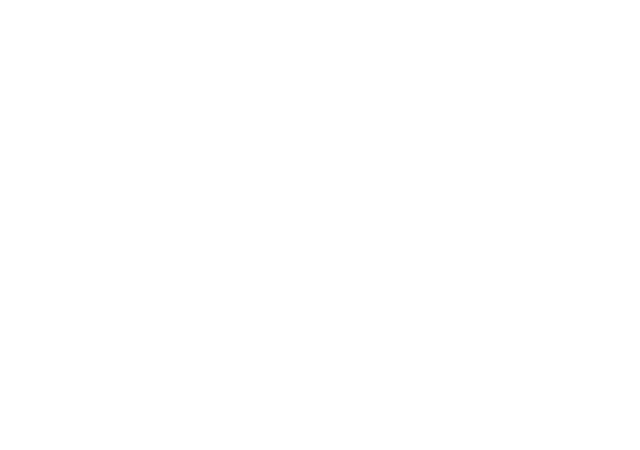
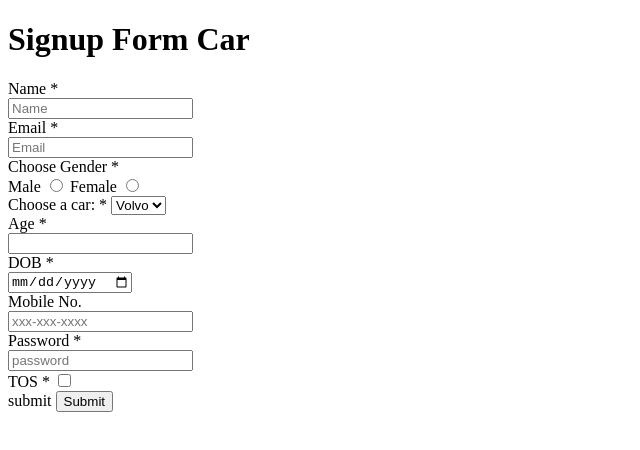
Before and after one commit to acciojob/signup-form-car-Maijuddin, a website: page main.html in a window 1280 px wide. Shown: the whole page, without its empty margins (0-640 px from the left). Drawn offline with Linux system fonts and the light colour scheme.

Commit message:
created a submission

```diff
--- a/main.html
+++ b/main.html
@@ -1,16 +1,86 @@
 <!DOCTYPE html>
+    <html >
+        <div class="container">
+    <title>Signup Form Car</title>
+    <head>
 
-<html>
+        <h1 id="H1">Signup Form Car</h1>
+        <link rel="stylesheet" href="styles.css">
+    </head>
+    <body>
+        <form action="/submit-form.php" method="post">
 
-<head>
-	<link rel="stylesheet" href="styles.css">
-</head>
+            <div>
+                <label for="name">Name *</label>
+                <br>
+                <input type="text" id="name" value="" placeholder="Name" required>
+                <br>
+            </div>
 
-<body>
-	<!-- the entire body must be written by student -->
-    <script type="text/javascript" src="./script.js">
-</script>
+            <div>
+                <label for="email">Email *</label>
+                <br>
+                <input type="email" id="email" value="" placeholder="Email" required>
+                <br>
+            </div>
+            <div id="gen">
+                <label for="gender">Choose Gender *</label>
+                <br>
+                <label for="gender_m">Male</label>
+                <input type="radio" name="gender" id="gender_m" value="Male">
+                <label for="gender_f">Female</label>
+                <input type="radio" name="gender" id="gender_f" value="female">
+                <br>
+            </div>
+            <div id="carsDiv">
+                    <label for="cars">Choose a car: *</label>
+                    <select id="cars" name="cars" required>
+                    <option value="volvo">Volvo</option>
+                    <option value="saab">Saab</option>
+                    <option value="fiat">Fiat</option>
+                    <option value="audi">Audi</option>
+                    </select>
+            </div>
+            <div>
+                <label for="age">Age *</label >
+                <br>
+                <input type="number" minlength="1" maxlength="100" id="age" required>
+                <br>
+            </div>
+            <div>
+                <label for="dob">DOB *</label>
+                <br>
+                <input type="date" id="dob" required>
+                <br>
+            </div>
+            <div>
+                <label for="tel">Mobile No.</label>
+                <br>
+                <input type="tel" id="tel" maxlength="10" placeholder="xxx-xxx-xxxx">
+                <br>
+            </div>
+            <div>
+                <label for="password">Password *</label>
+                <br>
+                <input type="password" id="password" placeholder="password" required>
+                <br>
+            </div>
+            <div>
+                <label for="tos">TOS *</label>
 
-</body>
+                <input type="checkbox" id="tos" value="tos" required>
+                <br>
+            </div>
+            <div>
+                <label for="submit">submit</label>
+                <input type="submit" id="submit" value="Submit">
+                <br>
+            </div>
 
-</html>
+        </form>
+        <script type="text/javascript" src="./script.js">
+    </script>
+
+    </body>
+</div>
+    </html>
```
